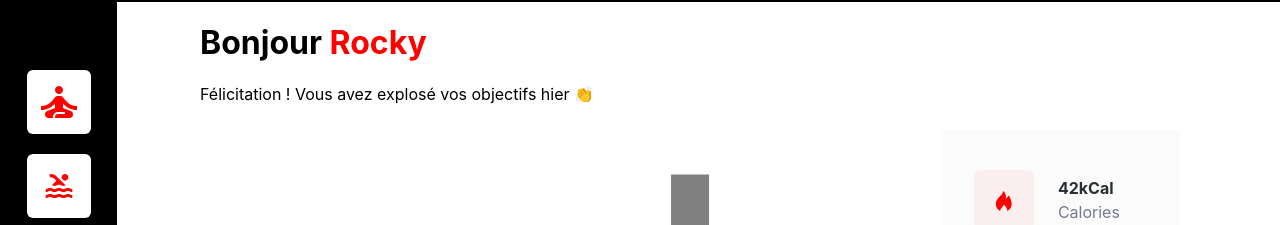
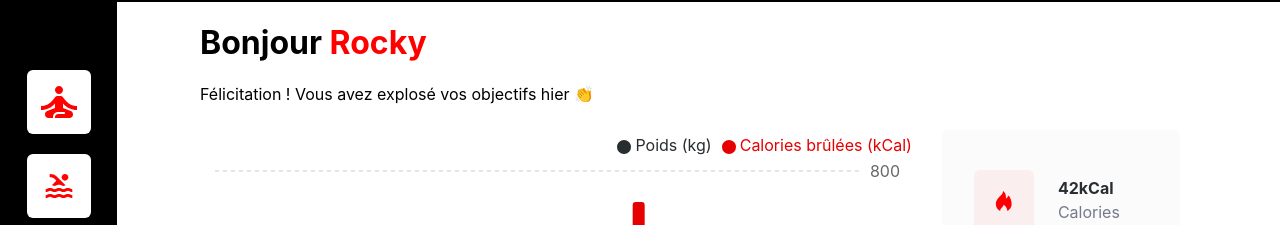
Before and after one commit to leoncik/LeonardWojcik_12_18062022, a React (Vite) app: page /user/1 in a window 1280 px wide. Shown: the part 365-590 px from the top of the page. Built offline with nearby package versions, Linux system fonts and the light colour scheme.

Commit message:
feat: add style to activity graph.

```diff
--- a/src/components/Graphs/ActivityGraph/ActivityGraph.tsx
+++ b/src/components/Graphs/ActivityGraph/ActivityGraph.tsx
@@ -1,4 +1,13 @@
-import { BarChart, Bar, ResponsiveContainer } from 'recharts';
+import {
+    BarChart,
+    Bar,
+    ResponsiveContainer,
+    YAxis,
+    XAxis,
+    CartesianGrid,
+    Legend,
+    Tooltip,
+} from 'recharts';
 import { MOCKED_DATA } from '../../../helpers/MOCKED_DATA';
 
 function ActivityGraph() {
@@ -9,8 +18,32 @@ function ActivityGraph() {
                 height={300}
                 data={MOCKED_DATA[0].activityInfo.dailyActivity}
             >
-                <Bar type="monotone" dataKey="weight" fill="red" />
-                <Bar type="monotone" dataKey="calories" fill="gray" />
+                <Tooltip />
+                <Bar
+                    name="Poids (kg)"
+                    type="monotone"
+                    dataKey="weight"
+                    fill="#282D30"
+                    barSize={12}
+                    radius={[3, 3, 0, 0]}
+                />
+                <Bar
+                    name="Calories brûlées (kCal)"
+                    type="monotone"
+                    dataKey="calories"
+                    fill="#E60000"
+                    barSize={12}
+                    radius={[3, 3, 0, 0]}
+                />
+                <YAxis orientation="right" tickLine={false} axisLine={false} />
+                <XAxis dataKey="day" tickLine={false} />
+                <CartesianGrid strokeDasharray="4" vertical={false} />
+                <Legend
+                    align="right"
+                    verticalAlign="top"
+                    height={36}
+                    iconType="circle"
+                />
             </BarChart>
         </ResponsiveContainer>
     );
```
